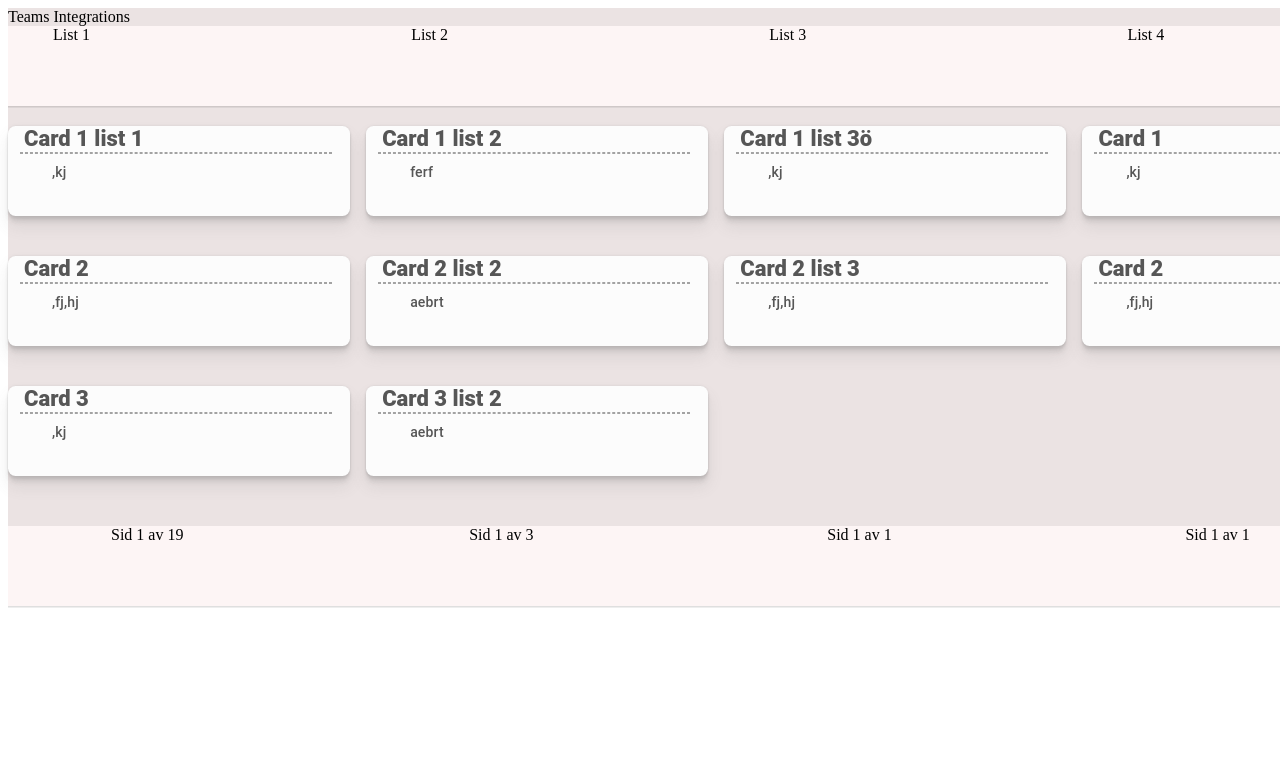
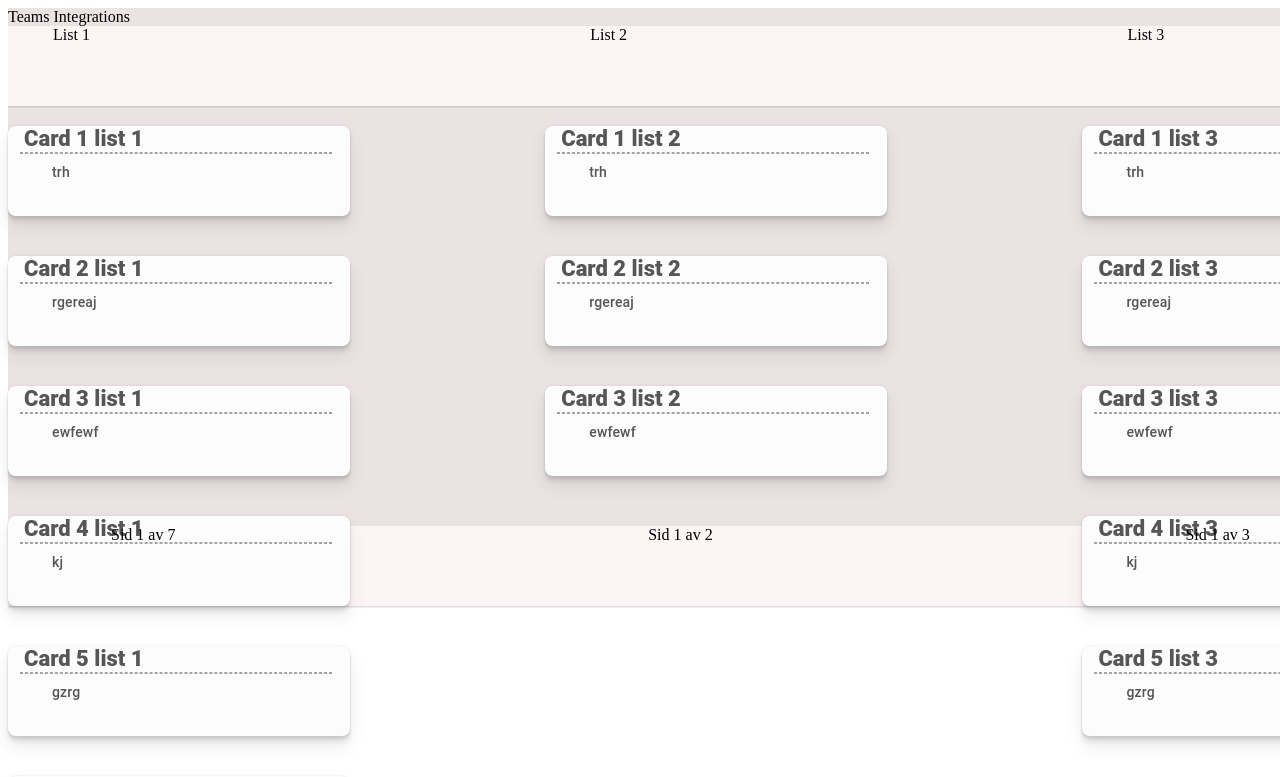
Before and after one commit to FredrikHj/TeamsIntegrations_Info-Windgets, a React (Create React App) app: page / in a window 1280 px wide. Shown: the top 777 px of the page. Built offline with nearby package versions, Linux system fonts and the light colour scheme.

Commit message:
Working with current page and showing correct data == Done 99%

```diff
--- a/src/App.js
+++ b/src/App.js
@@ -9,6 +9,7 @@ import { ToDoCards } from './components/structure/toDoCards';
 import { logDOM } from '@testing-library/react';
 /* import { LogLevel, UserAgentApplication } from 'msal';
 import style from './components/styles/common.sass'; */
+  let test = 10;
 
 // Generall variables
 let cardBoxSpace = 40;
@@ -19,6 +20,7 @@ const App = () => {
   count++;
   //const [ accessToken, setAccessToken ] = useState('');
   const [ toDoData, setToDoData ] = useState(toDoList);
+  console.log("TCL: App -> toDoData", toDoData)
   const [ refHeightCardContainer, setRefHeightCardContainer ] = useState(React.createRef());
   const [ domHeightArr, setDomHeightArr ] = useState([]);
   const [ listCardPagesArr, setListCardPagesArr ] = useState([]);
@@ -26,17 +28,13 @@ const App = () => {
   const [ refHeightCardsArr, setRefHeightCardsArr ] = useState([]);
   const [ cardOfPageArr, setCardOfPageArr ] = useState([]);
 
-
-
   /*   let getAuthtoken = () => {
     let loginRequest = {
       scopes: ["user.read", "mail.send"] // optional Array<string>
     };
     createNewInstance().acquireTokenSilent(loginRequest).then(function (response) {
       setAccessToken(response.accessToken);
-      console.log(response);
     }).catch(function (error) {
-      console.log(error);
     });
   }
   */
@@ -56,16 +54,11 @@ const App = () => {
     /*     saveHeightValuesIntoArr();
     calcCardPages(); */
 
-    console.log('Min toDoData :)');
-    console.log(toDoData);
-
-    console.log('domHeightArr');
-    console.log(domHeightArr);
   },[
     domHeightArr, cardOfPageArr, showingCards
   ]);
 
-  /*   console.log(accessToken);
+  /*   ;
   getAuthtoken();
   runAxiosGet( accessToken ); */
 
@@ -79,7 +72,6 @@ const App = () => {
     Index 2 is the tot of the values for the specific list! ???0
     */
     pushToDomHeightArr.push(refHeightCardContainer.current.offsetHeight);
-    console.log(pushToDomHeightArr.length !== 0);
     pushToDomHeightArr.push(heightCardBoxesArr);
 
     //pushToDomHeightArr.push([]); Space for index 2 ?
@@ -93,7 +85,6 @@ const App = () => {
       }
 
     }
-    console.log(heightCardBoxesArr);
 
     // If the hook is emty = update it if not stop
     if (domHeightArr.length === 0) setDomHeightArr(pushToDomHeightArr);
@@ -105,7 +96,6 @@ const App = () => {
     //toDoData.map((item, listIndex) => listIndex);
 
     refHeightCardsArr.map((item, index) => {
-      console.log(refHeightCardsArr[index][1].current.offsetHeight);
 
 
     }); */
@@ -135,8 +125,6 @@ const App = () => {
 
     if (domHeightArr[1] !== undefined){
       let heightCardBox = domHeightArr[1][0][0];
-      console.log(heightCardContainer);
-      console.log(heightCardBox);
 
       // This not handle dynamic cardsBoxes height just static for all cards
       cardOfPage = Math.round(calcCardPages(heightCardContainer, heightCardBox));
@@ -162,7 +150,6 @@ const App = () => {
       setListCardPagesArr(pushToListCardPagesArr);
     }
   }
-  console.log(listCardPagesArr);
 
   let fixShowingCards = (incommingItem, listIndex) => {
     let slicedList = [];
@@ -175,16 +162,12 @@ const App = () => {
     startCardIndex = currentSideNr*cardOfPage-cardOfPage; // Start Index
     endCardIndex = currentSideNr*cardOfPage;// End index
 
-    console.log(currentSideNr);
-    console.log(startCardIndex);
-    console.log(endCardIndex);
     if (incommingItem.length > cardOfPage) slicedList = incommingItem.slice(startCardIndex, endCardIndex);
-    if (incommingItem.length < cardOfPage) slicedList = incommingItem;
+    console.log("TCL: fixShowingCards -> incommingItem", incommingItem)
+    //if (incommingItem.length < cardOfPage) slicedList = incommingItem;
 
-    console.log(incommingItem);
-    console.log(slicedList);
 
-    return slicedList;
+    return incommingItem;
   }
 
   return (
@@ -207,9 +190,8 @@ const App = () => {
           {
             toDoData.map((item, index) => {
 
-              console.log(item.toDoCards);
               let incommingItem = item.toDoCards;
-              console.log(item.toDoCards);
+              console.log("TCL: App -> incommingItem", incommingItem)
 
               // Force the push function only pushing the actual elements
               if (refHeightCardsArr.length <= index){
@@ -235,7 +217,6 @@ const App = () => {
       <footer id="toDoCardSidesContainer">
         {
           toDoData.map((item, index) => {
-           console.log(item);
 
             return(
               <section key={ index } className="toDoHeadLinesBox toDoCardSides">
--- /dev/null
+++ b/src/components/data/test.js
@@ -0,0 +1,3 @@
+let test = 10;
+let calc = test + 50;
+calc
--- a/src/components/data/toDoList.js
+++ b/src/components/data/toDoList.js
@@ -4,119 +4,43 @@ export let toDoList = [
       toDoCards: [
         {
           cardHedline: 'Card 1 list 1',
-          cardContent: ',kj',
+          cardContent: 'trh',
         },
         {
-          cardHedline: 'Card 2',
-          cardContent: ',fj,hj',
+          cardHedline: 'Card 2 list 1',
+          cardContent: 'rgereaj',
         },
         {
-          cardHedline: 'Card 3',
-          cardContent: ',kj',
+          cardHedline: 'Card 3 list 1',
+          cardContent: 'ewfewf',
         },
         {
-          cardHedline: 'Card 4',
-          cardContent: ',fj,hj',
+          cardHedline: 'Card 4 list 1',
+          cardContent: 'kj',
         },
         {
           cardHedline: 'Card 5 list 1',
-          cardContent: ',kj',
+          cardContent: 'gzrg',
         },
         {
           cardHedline: 'Card 6 list 1',
-          cardContent: ',fj,hj',
+          cardContent: 'kiul',
         },
         {
-          cardHedline: 'Card 7',
-          cardContent: ',kj',
+          cardHedline: 'Card 7 list 1',
+          cardContent: '.jgk.',
         },
         {
-          cardHedline: 'Card 8',
-          cardContent: ',fj,hj',
+          cardHedline: 'Card 8 list 1',
+          cardContent: 'kigullguij',
         },
         {
           cardHedline: 'Card 9 list 1',
-          cardContent: ',kj',
+          cardContent: 'kiguldWAlguij',
         },
         {
           cardHedline: 'Card 10 list 1',
-          cardContent: ',fj,hj',
-        },
-        {
-          cardHedline: 'Card 11',
-          cardContent: ',kj',
-        },
-        {
-          cardHedline: 'Card 12',
-          cardContent: ',kj',
-        },
-        {
-          cardHedline: 'Card 13',
-          cardContent: ',fj,hj',
-        },
-        {
-          cardHedline: 'Card 13',
-          cardContent: ',kj',
-        },
-        {
-          cardHedline: 'Card 14',
-          cardContent: ',fj,hj',
-        },
-        {
-          cardHedline: 'Card 15',
-          cardContent: ',kj',
-        },
-        {
-          cardHedline: 'Card 16',
-          cardContent: ',fj,hj',
-        },
-        {
-          cardHedline: 'Card 17',
-          cardContent: ',kj',
-        },
-        {
-          cardHedline: 'Card 2',
-          cardContent: ',fj,hj',
-        },
-        {
-          cardHedline: 'Card 1',
-          cardContent: ',kj',
-        },
-        {
-          cardHedline: 'Card 1',
-          cardContent: ',kj',
-        },
-        {
-          cardHedline: 'Card 2',
-          cardContent: ',fj,hj',
-        },
-        {
-          cardHedline: 'Card 1',
-          cardContent: ',kj',
-        },
-        {
-          cardHedline: 'Card 2',
-          cardContent: ',fj,hj',
-        },
-        {
-          cardHedline: 'Card 1',
-          cardContent: ',kj',
-        },
-        {
-          cardHedline: 'Card 2',
-          cardContent: ',fj,hj',
-        },
-        {
-          cardHedline: 'Card 1',
-          cardContent: ',kj',
-        },
-        {
-          cardHedline: 'Card 2',
-          cardContent: ',fj,hj',
-        },
-        {
-          cardHedline: 'Card 1',
-          cardContent: ',kj',
+          cardContent: 'ferge',
         },
       ]
     },
@@ -125,19 +49,15 @@ export let toDoList = [
       toDoCards: [
         {
           cardHedline: 'Card 1 list 2',
-          cardContent: 'ferf',
+          cardContent: 'trh',
         },
         {
           cardHedline: 'Card 2 list 2',
-          cardContent: 'aebrt',
+          cardContent: 'rgereaj',
         },
         {
           cardHedline: 'Card 3 list 2',
-          cardContent: 'aebrt',
-        },
-        {
-          cardHedline: 'Card 4 list 2',
-          cardContent: 'aebrt',
+          cardContent: 'ewfewf',
         }
       ]
     },
@@ -145,159 +65,37 @@ export let toDoList = [
       toDoHeadLine: 'List 3',
       toDoCards: [
         {
-          cardHedline: 'Card 1 list 3ö',
-          cardContent: ',kj',
+          cardHedline: 'Card 1 list 3',
+          cardContent: 'trh',
         },
         {
           cardHedline: 'Card 2 list 3',
-          cardContent: ',fj,hj',
+          cardContent: 'rgereaj',
+        },
+        {
+          cardHedline: 'Card 3 list 3',
+          cardContent: 'ewfewf',
+        },
+        {
+          cardHedline: 'Card 4 list 3',
+          cardContent: 'kj',
+        },
+        {
+          cardHedline: 'Card 5 list 3',
+          cardContent: 'gzrg',
         }
       ]
     },
     {
-      toDoHeadLine: 'List 4',
+      toDoHeadLine: 'list 4',
       toDoCards: [
         {
-          cardHedline: 'Card 1',
-          cardContent: ',kj',
+          cardHedline: 'Card 1 list 4',
+          cardContent: 'trh',
         },
         {
-          cardHedline: 'Card 2',
-          cardContent: ',fj,hj',
-        }
-      ]
-    },
-    {
-      toDoHeadLine: 'List 5',
-      toDoCards: [
-        {
-          cardHedline: 'Card 1',
-          cardContent: ',kj',
-        },
-        {
-          cardHedline: 'Card 2',
-          cardContent: ',fj,hj',
-        },
-        {
-          cardHedline: 'Card 1',
-          cardContent: ',kj',
-        },
-        {
-          cardHedline: 'Card 2',
-          cardContent: ',fj,hj',
-        },
-        {
-          cardHedline: 'Card 1',
-          cardContent: ',kj',
-        },
-        {
-          cardHedline: 'Card 2',
-          cardContent: ',fj,hj',
-        },
-        {
-          cardHedline: 'Card 1',
-          cardContent: ',kj',
-        },
-        {
-          cardHedline: 'Card 2',
-          cardContent: ',fj,hj',
-        },
-        {
-          cardHedline: 'Card 1',
-          cardContent: ',kj',
-        },
-        {
-          cardHedline: 'Card 2',
-          cardContent: ',fj,hj',
-        },
-        {
-          cardHedline: 'Card 1',
-          cardContent: ',kj',
-        },
-        {
-          cardHedline: 'Card 1',
-          cardContent: ',kj',
-        },
-        {
-          cardHedline: 'Card 2',
-          cardContent: ',fj,hj',
-        },
-        {
-          cardHedline: 'Card 1',
-          cardContent: ',kj',
-        },
-        {
-          cardHedline: 'Card 2',
-          cardContent: ',fj,hj',
-        },
-        {
-          cardHedline: 'Card 1',
-          cardContent: ',kj',
-        },
-        {
-          cardHedline: 'Card 2',
-          cardContent: ',fj,hj',
-        },
-        {
-          cardHedline: 'Card 1',
-          cardContent: ',kj',
-        },
-        {
-          cardHedline: 'Card 2',
-          cardContent: ',fj,hj',
-        },
-        {
-          cardHedline: 'Card 1',
-          cardContent: ',kj',
-        },
-        {
-          cardHedline: 'Card 1',
-          cardContent: ',kj',
-        },
-        {
-          cardHedline: 'Card 2',
-          cardContent: ',fj,hj',
-        },
-        {
-          cardHedline: 'Card 1',
-          cardContent: ',kj',
-        },
-        {
-          cardHedline: 'Card 2',
-          cardContent: ',fj,hj',
-        },
-        {
-          cardHedline: 'Card 1',
-          cardContent: ',kj',
-        },
-        {
-          cardHedline: 'Card 2',
-          cardContent: ',fj,hj',
-        },
-        {
-          cardHedline: 'Card 1',
-          cardContent: ',kj',
-        },
-        {
-          cardHedline: 'Card 2',
-          cardContent: ',fj,hj',
-        },
-        {
-          cardHedline: 'Card 1',
-          cardContent: ',kj',
-        },
-      ]
-    },
-    {
-      toDoHeadLine: 'List 6',
-      toDoCards: [
-        {
-          cardHedline: 'Card 1',
-          cardContent: ',kj',
-        },
-        {
-          cardHedline: 'Card 2',
-          cardContent: ',fj,hj',
+          cardHedline: 'Card 2 list 4',
+          cardContent: 'trh',
         }
       ]
     }
--- /dev/null
+++ b/src/test.js
@@ -0,0 +1 @@
+let test = 10;
```
Also changed, not shown: package.json (+13 -0 lines), 1 other file (tests, documents, lock files or other folders).
